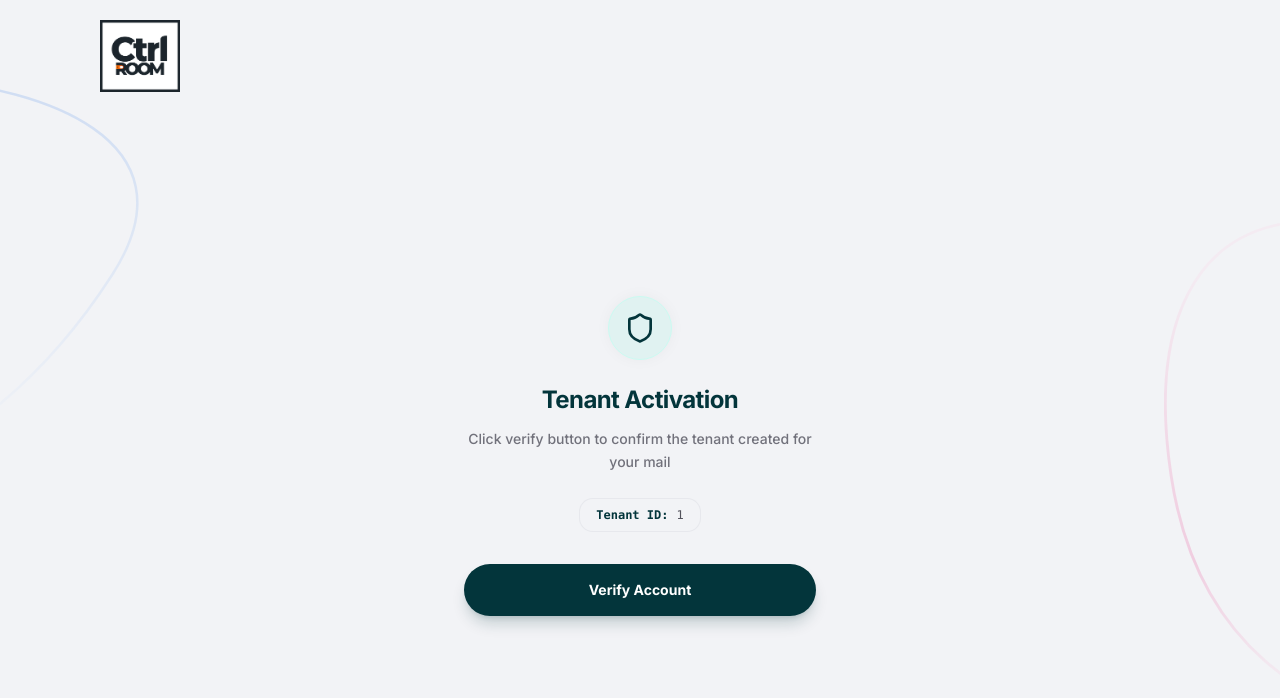
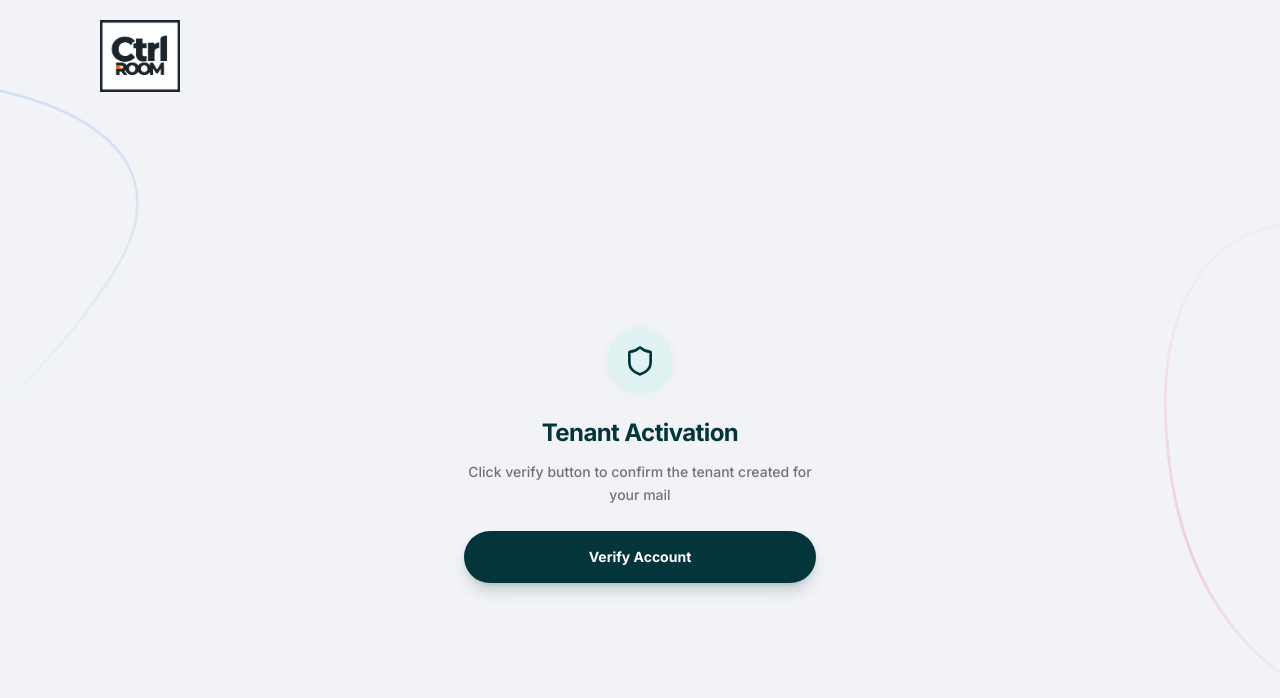
Before and after one commit to info-thathwaa/ctrl-room-web, a Next.js app: page /user-verify/1 in a window 1280 px wide. Shown: the top 698 px of the page. Built offline with nearby package versions, Linux system fonts and the light colour scheme.

Commit message:
feat: add UserVerify component with navigation locking and tenant activation flow

```diff
--- a/components/user-verify/UserVerify.tsx
+++ b/components/user-verify/UserVerify.tsx
@@ -174,14 +174,6 @@ export default function UserVerify() {
                 Click verify button to confirm the tenant created for your mail
               </p>
 
-              {/* Path ID Info */}
-              {id && (
-                <div className="bg-[#F2F3F6] border border-gray-200/80 rounded-xl py-2 px-4 inline-flex items-center gap-2 mb-8 select-all">
-                  <span className="text-xs text-[#03353B] font-mono font-bold">Tenant ID:</span>
-                  <span className="text-xs font-mono text-zinc-600">{id}</span>
-                </div>
-              )}
-
               {/* Verify Button matching the other site buttons */}
               <button
                 onClick={() => setDialogOpen(true)}
```
